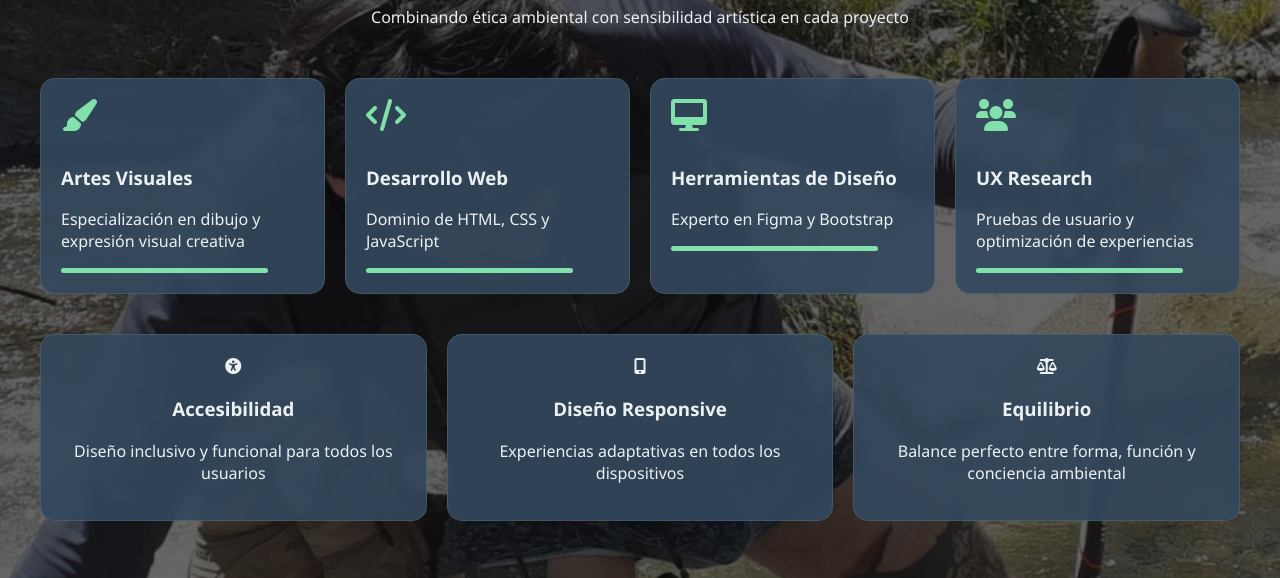
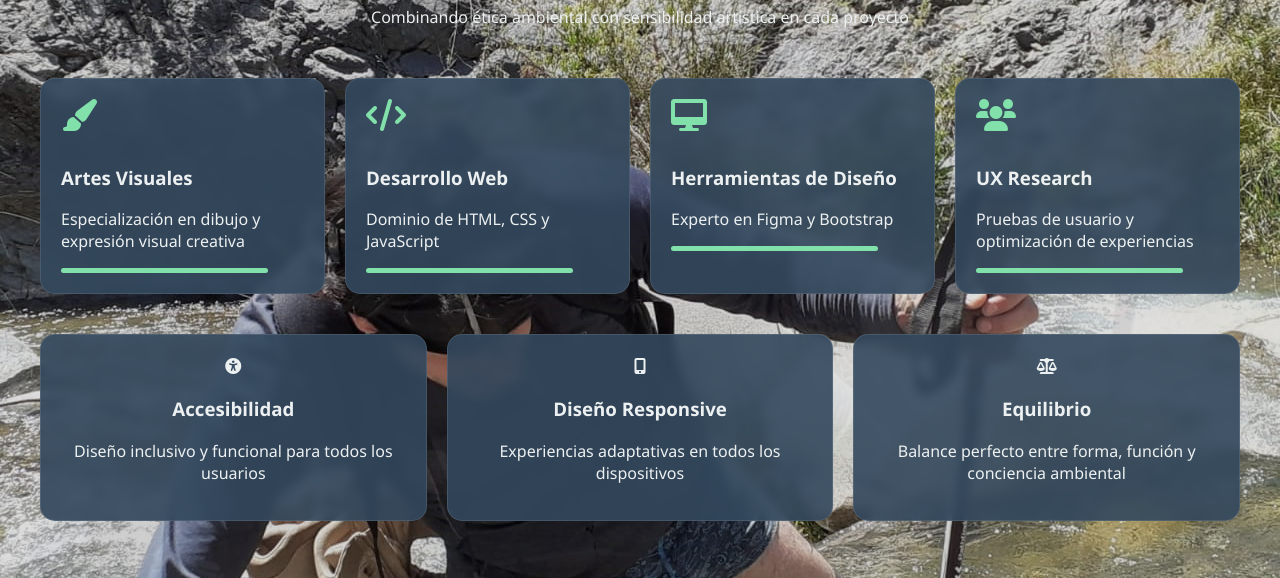
Before and after one commit to ddepazos/infografia1, a plain HTML site: page index.html in a window 1280 px wide. Shown: the part 162-740 px from the top of the page. Drawn offline with Linux system fonts and the light colour scheme.

Commit message:
Update index.html

```diff
--- a/index.html
+++ b/index.html
@@ -9,6 +9,7 @@
 </head>
 <body>
     <img src="/assets/Sin título.webp" alt="background" class="bg-image">
+    <img src="assets/IMG-20201031-WA0009.jpg" alt="background" class="bg-image">
 
     <div class="hero-image">
         <div class="container">
```
